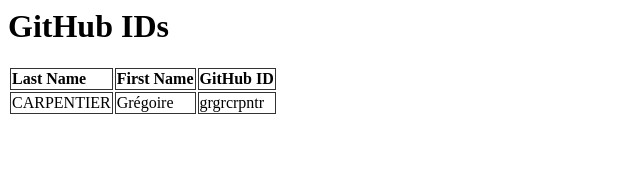
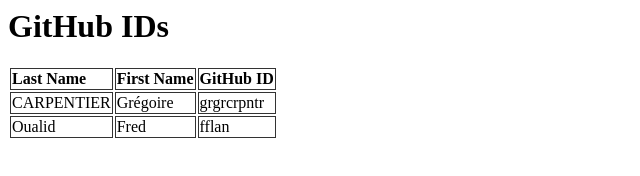
Before and after one commit to grgrcrpntr/git-training, a plain HTML site: page index.html in a window 1280 px wide. Shown: the whole page, without its empty margins (0-640 px from the left). Drawn offline with Linux system fonts and the light colour scheme.

Commit message:
add flan

```diff
--- a/index.html
+++ b/index.html
@@ -20,6 +20,12 @@
                         <td>Grégoire</td>
                         <td>grgrcrpntr</td>
                     </tr>
+                    <tr>
+                        <td>Oualid</td>
+                        <td>Fred</td>
+                        <td>fflan</td>
+                    </tr>
+                </tr>
                 </tbody>
             </table>
         </p>
```
